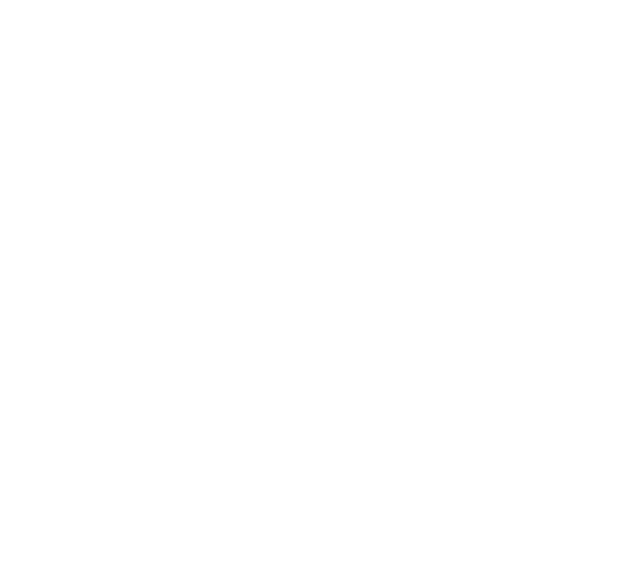
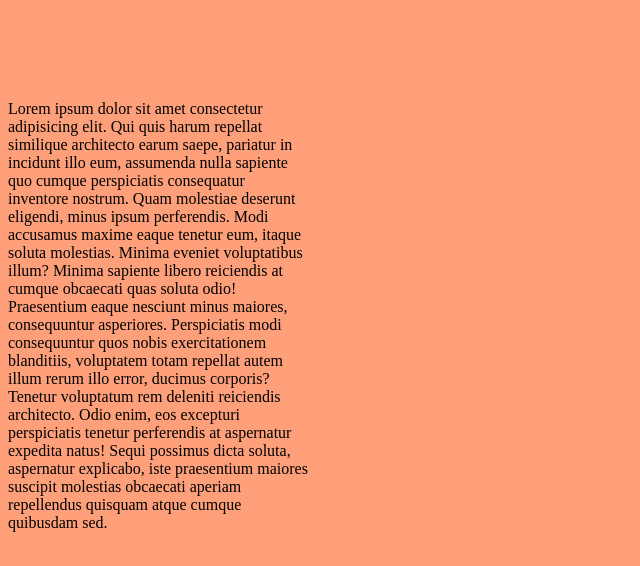
Before and after one commit to Danny0327/codeteam, a plain HTML site: page overflow.html in a window 1280 px wide. Shown: the whole page, without its empty margins (0-640 px from the left). Drawn offline with Linux system fonts and the light colour scheme.

Commit message:
actualicé overflow

```diff
--- /dev/null
+++ b/overflow.css
@@ -0,0 +1,13 @@
+*{
+    box-sizing: border-box;
+}
+body{
+    background-color: papayawhip;
+    color: brown;
+    margin-top: 100px;
+    background-color: lightsalmon;
+    width: 300px;
+    height: 300px;
+    color: black;
+    overflow-y: scroll;
+}
--- a/overflow.html
+++ b/overflow.html
@@ -0,0 +1,19 @@
+<!DOCTYPE html>
+<html lang="en">
+<head>
+    <meta charset="UTF-8">
+    <meta http-equiv="X-UA-Compatible" content="IE=edge">
+    <meta name="viewport" content="width=device-width, initial-scale=1.0">
+    <title>border</title>
+    <link rel="stylesheet" href="./overflow.css"
+</head>
+<body>
+    <div class="box">
+        <p class="text">
+            Lorem ipsum dolor sit amet consectetur adipisicing elit. Qui quis harum repellat similique architecto earum saepe, pariatur in incidunt illo eum, assumenda nulla sapiente quo cumque perspiciatis consequatur inventore nostrum.
+            Quam molestiae deserunt eligendi, minus ipsum perferendis. Modi accusamus maxime eaque tenetur eum, itaque soluta molestias. Minima eveniet voluptatibus illum? Minima sapiente libero reiciendis at cumque obcaecati quas soluta odio!
+            Praesentium eaque nesciunt minus maiores, consequuntur asperiores. Perspiciatis modi consequuntur quos nobis exercitationem blanditiis, voluptatem totam repellat autem illum rerum illo error, ducimus corporis? Tenetur voluptatum rem deleniti reiciendis architecto.
+            Odio enim, eos excepturi perspiciatis tenetur perferendis at aspernatur expedita natus! Sequi possimus dicta soluta, aspernatur explicabo, iste praesentium maiores suscipit molestias obcaecati aperiam repellendus quisquam atque cumque quibusdam sed.
+        </p>
+</body>
+</html>
```
Also changed, not shown: index.html (+1 -3 lines).
